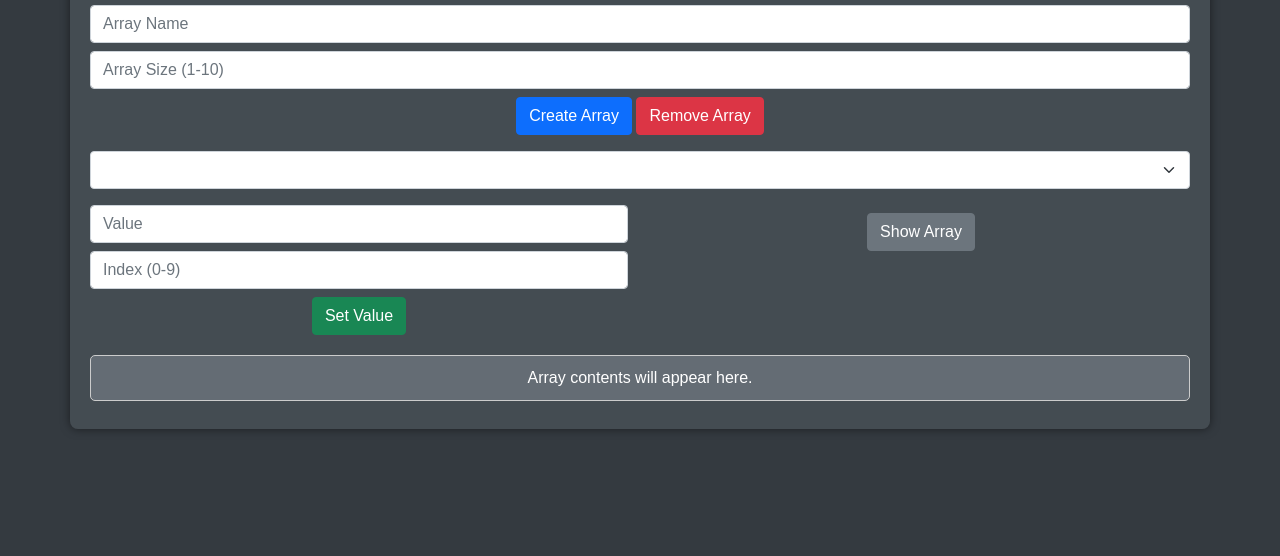
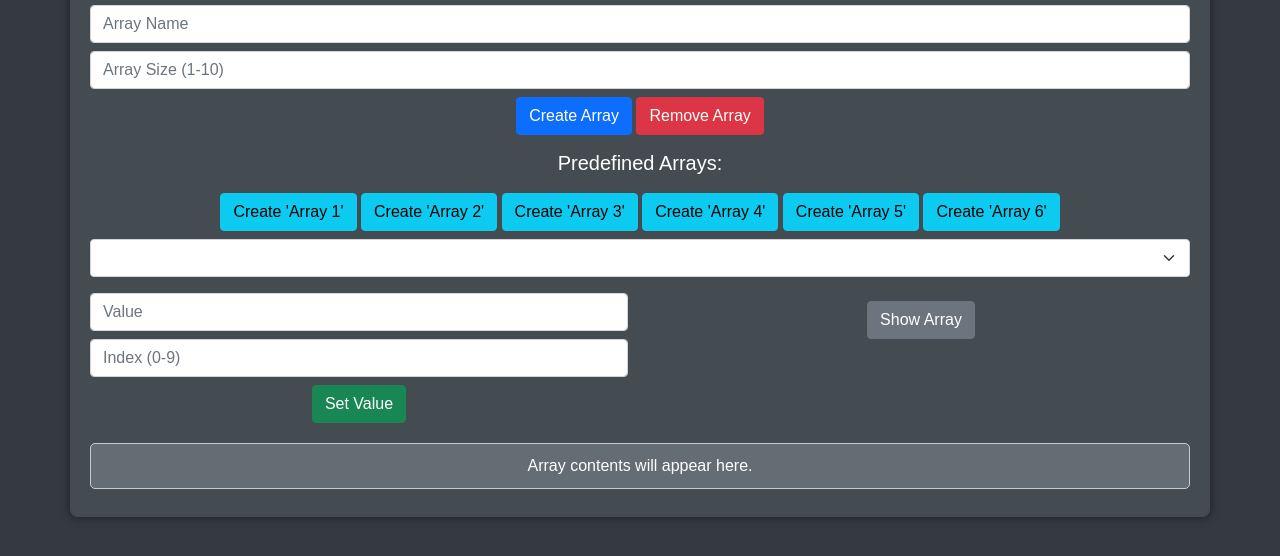
Before and after one commit to gamedev8888/game-dev-2024, a plain HTML site: page public/T1a11-arrays-ayan.html in a window 1280 px wide. Shown: the part 126-682 px from the top of the page. Drawn offline with nearby package versions, Linux system fonts and the light colour scheme.

Commit message:
Update T1a11-arrays-ayan.html

```diff
--- a/public/T1a11-arrays-ayan.html
+++ b/public/T1a11-arrays-ayan.html
@@ -3,13 +3,12 @@
 <head>
     <meta charset="UTF-8">
     <meta name="viewport" content="width=device-width, initial-scale=1.0">
-    <title>Cool Arrays</title>
+    <title>Arrays</title>
     <link href="https://cdnjs.cloudflare.com/ajax/libs/font-awesome/5.15.4/css/all.min.css" rel="stylesheet">
     <link href="https://cdnjs.cloudflare.com/ajax/libs/bootstrap/5.1.3/css/bootstrap.min.css" rel="stylesheet">
     <style>
         body {
             font-family: 'Arial', sans-serif;
-            /* Removed background image */
             color: #ffffff;
             padding: 20px;
             display: flex;
@@ -17,8 +16,8 @@
             justify-content: center;
             align-items: center;
             text-align: center;
-            transition: background-color 0.5s ease; /* Smooth transition for the background color change */
-            background-color: #343a40; /* Set a default background color (optional) */
+            transition: background-color 0.5s ease;
+            background-color: #343a40;
         }
         .container {
             background: rgba(73, 80, 87, 0.8);
@@ -58,6 +57,16 @@
             <button class="btn btn-danger mt-2" onclick="removeArray()">Remove Array</button>
         </div>
 
+        <div class="mb-2">
+            <h5>Predefined Arrays:</h5>
+            <button class="btn btn-info" onclick="createPredefinedArray('Array 1', 5)">Create 'Array 1'</button>
+            <button class="btn btn-info" onclick="createPredefinedArray('Array 2', 5)">Create 'Array 2'</button>
+            <button class="btn btn-info" onclick="createPredefinedArray('Array 3', 5)">Create 'Array 3'</button>
+            <button class="btn btn-info" onclick="createPredefinedArray('Array 4', 5)">Create 'Array 4'</button>
+            <button class="btn btn-info" onclick="createPredefinedArray('Array 5', 5)">Create 'Array 5'</button>
+            <button class="btn btn-info" onclick="createPredefinedArray('Array 6', 5)">Create 'Array 6'</button>
+        </div>
+
         <select id="arraySelect" class="form-select mb-3" onchange="showArray()"></select>
 
         <div class="row">
@@ -90,6 +99,13 @@
             updateArraySelect();
             clearInputFields();
             showFeedback(`Array '${name}' created successfully.`, 'success');
+        }
+
+        function createPredefinedArray(arrayName, arraySize) {
+            if (arrays[arrayName]) return showFeedback('Array already exists!', 'danger');
+            arrays[arrayName] = new Array(arraySize).fill(null);
+            updateArraySelect();
+            showFeedback(`Predefined array '${arrayName}' created.`, 'success');
         }
 
         function removeArray() {
@@ -154,7 +170,7 @@
 
         function changeBackgroundColor() {
             const color = document.getElementById('bgColorInput').value;
-            document.body.style.backgroundColor = color;  // Changing the body background color
+            document.body.style.backgroundColor = color;
         }
 
         function showFeedback(message, type) {
```
